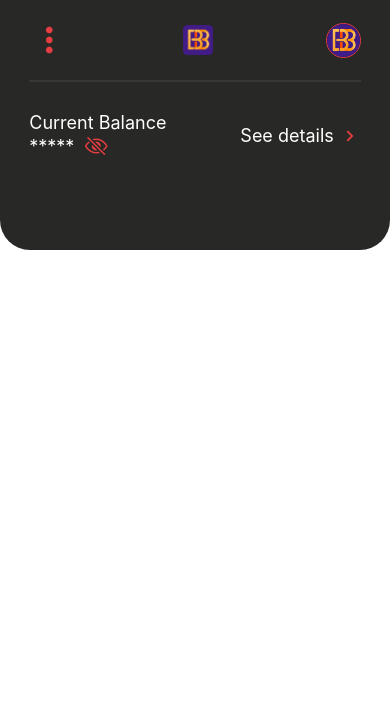
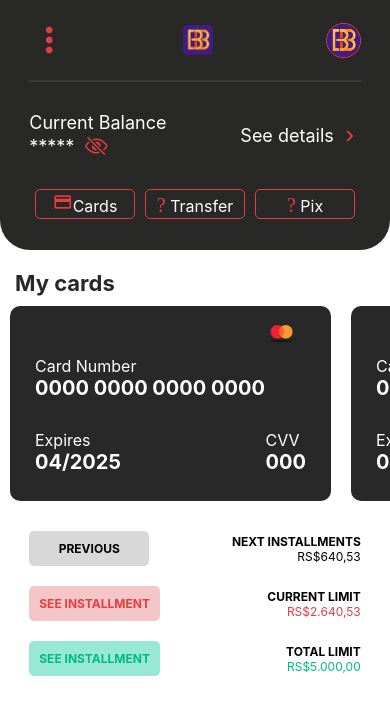
Before and after one commit to LuisHBeck/fastbank-native, a React Native app: screen / in a window 390 px wide. Shown: the top 714 px of the page. Built offline with nearby package versions, Linux system fonts and the light colour scheme.

Commit message:
feat: features container - card

```diff
--- /dev/null
+++ b/src/components/Home/Features/Card/CardInfo/index.jsx
@@ -0,0 +1,38 @@
+import { View, Text } from "react-native"
+import React from 'react'
+import { Container, ButtonText, Button, InfoContainer, InfoTitle, InfoContent } from "./styled";
+
+const CardInfo = ( ) => {
+  return (
+    <>
+      <Container>
+        <Button background={"#d8d8d8"}>
+          <ButtonText>PREVIOUS</ButtonText>
+        </Button>
+        <InfoContainer>
+          <InfoTitle>NEXT INSTALLMENTS</InfoTitle>
+          <InfoContent color={"#000000"}>RS$640,53</InfoContent>
+        </InfoContainer>
+      </Container>
+      <Container>
+        <Button background={"#F5C6C7"}>
+          <ButtonText color={"#e53d41"}>SEE INSTALLMENT</ButtonText>
+        </Button>
+        <InfoContainer>
+          <InfoTitle>CURRENT LIMIT</InfoTitle>
+          <InfoContent color={"#e53d41"}>RS$2.640,53</InfoContent>
+        </InfoContainer>
+      </Container>
+      <Container>
+        <Button background={"#98E9D4"}>
+          <ButtonText color={"#00BA80"}>SEE INSTALLMENT</ButtonText>
+        </Button>
+        <InfoContainer>
+          <InfoTitle>TOTAL LIMIT</InfoTitle>
+          <InfoContent color={"#00BA80"}>RS$5.000,00</InfoContent>
+        </InfoContainer>
+      </Container>
+    </>
+  )
+}
+export default CardInfo;
--- /dev/null
+++ b/src/components/Home/Features/Card/CardInfo/styled.js
@@ -0,0 +1,39 @@
+import styled from "styled-components/native";
+
+export const Container = styled.View`
+  width: 85%;
+  margin: 0 auto;
+  margin-top: 20px;
+  flex-direction: row;
+  align-items: center;
+  justify-content: space-between;
+`;
+
+export const Button = styled.TouchableOpacity`
+  min-width: 120px;
+  padding: 10px;
+  justify-content: center;
+  align-items: center;
+  background-color: ${(props) => props.background};
+  border-radius: 5px;
+`;
+
+export const ButtonText = styled.Text`
+  font-size: 12px;
+  font-weight: bold;
+  color: ${(props) => props.color};
+`;
+
+export const InfoContainer = styled.View`
+  align-items: flex-end;
+`;
+
+export const InfoTitle = styled.Text`
+  font-size: 12px;
+  font-weight: bold;
+`;
+
+export const InfoContent = styled.Text`
+  font-size: 12px;
+  color: ${(props) => props.color};
+`;
--- /dev/null
+++ b/src/components/Home/Features/Card/CardItem/index.jsx
@@ -0,0 +1,40 @@
+import { View, Text } from "react-native";
+import React from "react";
+import {
+	Card,
+	FlagContainer,
+	FlagImage,
+	FieldContainer,
+	FieldTitle,
+	FieldContent,
+	ExpirationCvvContainer,
+} from "./styled";
+
+const CardItem = ({ card }) => {
+	return (
+		<Card>
+			<FlagContainer>
+				{card.flag == "visa" ? (
+					<FlagImage source={require("../../../../../../assets/visa.png")} />
+				) : (
+					<FlagImage source={require("../../../../../../assets/master.png")} />
+				)}
+			</FlagContainer>
+			<FieldContainer>
+				<FieldTitle>Card Number</FieldTitle>
+				<FieldContent>{card.number}</FieldContent>
+			</FieldContainer>
+			<ExpirationCvvContainer>
+				<FieldContainer>
+					<FieldTitle>Expires</FieldTitle>
+					<FieldContent>{card.expirationDate}</FieldContent>
+				</FieldContainer>
+				<FieldContainer>
+					<FieldTitle>CVV</FieldTitle>
+					<FieldContent>{card.cvv}</FieldContent>
+				</FieldContainer>
+			</ExpirationCvvContainer>
+		</Card>
+	);
+};
+export default CardItem;
--- /dev/null
+++ b/src/components/Home/Features/Card/CardItem/styled.js
@@ -0,0 +1,45 @@
+import styled from "styled-components/native";
+import { Dimensions } from "react-native";
+
+const { width } = Dimensions.get("window");
+
+export const Card = styled.View`
+  width: ${width * 0.9 - 30}px;
+  min-height: ${width / 2}px;
+  margin: 10px 10px;
+  border-radius: 10px;
+  background-color: #282829;
+  padding: 15px 25px;
+`;
+
+export const FlagContainer = styled.View`
+  width: 100%;
+  align-items: flex-end;
+`;
+
+export const FlagImage = styled.Image.attrs({
+  resizeMode: "contain",
+})`
+  width: 50px;
+  height: 25px;
+  margin-bottom: 10px;
+`;
+
+export const ExpirationCvvContainer = styled.View`
+  flex-direction: row;
+  justify-content: space-between;
+  margin-top: 30px;
+`;
+
+export const FieldContainer = styled.View``;
+
+export const FieldTitle = styled.Text`
+  font-size: 16px;
+  color: white;
+`;
+
+export const FieldContent = styled.Text`
+  font-size: 20px;
+  color: white;
+  font-weight: bold;
+`;
--- /dev/null
+++ b/src/components/Home/Features/Card/index.jsx
@@ -0,0 +1,64 @@
+import { View, Text, Dimensions, FlatList } from "react-native";
+import React from "react";
+import { Container, Title } from "./styled";
+import CardItem from "./CardItem";
+import CardsInfo from "./CardInfo";
+
+const Cards = [
+  {
+    id: 1,
+    number: "0000 0000 0000 0000",
+    expirationDate: "04/2025",
+    cvv: "000",
+    flag: "master",
+  },
+  {
+    id: 2,
+    number: "0000 0000 0000 0000",
+    expirationDate: "04/2025",
+    cvv: "000",
+    flag: "visa",
+  },
+  {
+    id: 3,
+    number: "0000 0000 0000 0000",
+    expirationDate: "04/2025",
+    cvv: "000",
+    flag: "visa",
+  },
+  {
+    id: 4,
+    number: "0000 0000 0000 0000",
+    expirationDate: "04/2025",
+    cvv: "000",
+    flag: "master",
+  },
+];
+
+const width = Dimensions.get("window").width;
+
+const CardsList = () => {
+  const renderItem = ({item}) => <CardItem card={item} key={item.id}/>;
+
+  return (
+    <Container>
+      <Title>My cards</Title>
+      <FlatList
+        data={Cards}
+        keyExtrator={(item) => item.id}
+        renderItem={renderItem}
+        showHorizontalScrollIndicator={false}
+        horizontal
+        snapToAlignment={"start"}
+        scrollEventThottle={16}
+        desacelerationRate={"fast"}
+        snapToOffsets={[...Array(Cards.length)].map(
+          (x,i) => i*(width*0.9-40)+(i-1)*40
+        )}
+      />
+      <CardsInfo />
+    </Container>
+  )
+}
+
+export default CardsList;
--- /dev/null
+++ b/src/components/Home/Features/Card/styled.js
@@ -0,0 +1,13 @@
+import styled from "styled-components/native";
+
+export const Container = styled.View`
+  width: 100%;
+  margin-top: 20px;
+`;
+
+export const Title = styled.Text`
+  font-size: 22px;
+  font-weight: bold;
+  color: #282829;
+  margin-left: 15px;
+`;
--- /dev/null
+++ b/src/components/Home/SelectFeatures/index.jsx
@@ -0,0 +1,45 @@
+import {} from "react-native";
+import React from "react";
+import { Container, FeatureBtn, FeatureBtnTxt } from "./styled";
+
+import CardsList from "../Features/Card";
+
+import { Ionicons, MaterialIcons } from "@expo/vector-icons";
+
+const SelectFeatures = ({ setFeature }) => {
+	return (
+		<Container>
+			<FeatureBtn
+				onPress={() => {
+					setFeature("Cards");
+				}}
+			>
+				<FeatureBtnTxt>
+					<MaterialIcons name="credit-card" size={20} color="#e53d41" />Cards
+				</FeatureBtnTxt>
+			</FeatureBtn>
+			<FeatureBtn
+				onPress={() => {
+					setFeature("Transfer");
+				}}
+			>
+				<FeatureBtnTxt>
+					<MaterialIcons name="bank-transfer" size={20} color="#e53d41" />{" "}
+					Transfer
+				</FeatureBtnTxt>
+			</FeatureBtn>
+			<FeatureBtn
+				onPress={() => {
+					setFeature("Pix");
+				}}
+			>
+				<FeatureBtnTxt>
+					<MaterialIcons name="bank-transfer-out" size={20} color="#e53d41" />{" "}
+					Pix
+				</FeatureBtnTxt>
+			</FeatureBtn>
+		</Container>
+	);
+};
+
+export default SelectFeatures;
--- /dev/null
+++ b/src/components/Home/SelectFeatures/styled.js
@@ -0,0 +1,28 @@
+import styled from "styled-components/native";
+
+export const Container = styled.View`
+	width: 85%;
+	margin: 0 auto;
+	flex-direction: row;
+	align-items: center;
+	justify-content: center;
+`;
+
+export const FeatureBtn = styled.TouchableOpacity.attrs({
+	activeOpacity: 0.85,
+})`
+	min-width: 100px;
+	height: 30px;
+	padding: 0 10px;
+	border: 1px solid #e53d41;
+	border-radius: 5px;
+	margin: 0 5px;
+	flex-direction: row;
+	justify-content: center;
+	align-items: center;
+`;
+
+export const FeatureBtnTxt = styled.Text`
+	font-size: 16px;
+	color: white;
+`;
--- a/src/screens/Home/index.jsx
+++ b/src/screens/Home/index.jsx
@@ -1,19 +1,32 @@
 import { View, Text } from "react-native";
-import React from "react";
+import React, { useState } from "react";
 import { Container, MainInfoContainer } from "./styled";
 import Header from "../../components/Home/Header";
 import MoneyBalance from "../../components/Home/MoneyBalance";
-
+import SelectFeatures from "../../components/Home/SelectFeatures";
+import CardsList from "../../components/Home/Features/Card/";
 
 const Home = () => {
-  return(
+	const [currentFeature, setCurrentFeature] = useState("Cards");
+
+	return (
 		<Container>
 			<MainInfoContainer>
 				<Header />
+
 				<MoneyBalance />
+
+				<SelectFeatures setFeature={setCurrentFeature} />
 			</MainInfoContainer>
+			{currentFeature === "Cards" ? (
+        <CardsList />
+			) : currentFeature === "Transfer" ? (
+				<Text>Transfer</Text>
+			) : (
+				<Text>Pix</Text>
+			)}
 		</Container>
-  )
-}
+	);
+};
 
 export default Home;
```
Also changed, not shown: assets/master.png (added), assets/visa.png (added). Lines whose indentation alone changed are shown as unchanged.
